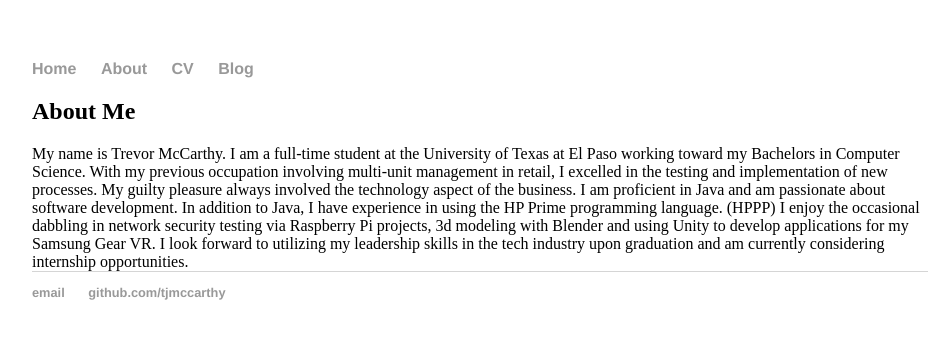
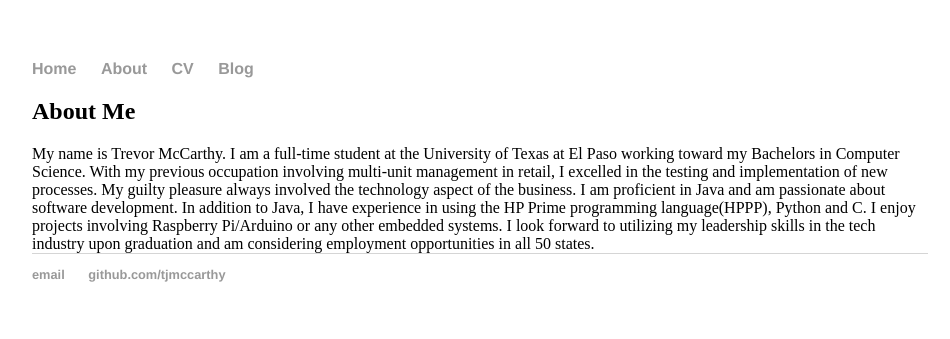
Before and after one commit to tjmccarthy/tjmccarthy.github.io, a Jekyll site: the page built from about/index.html, in a window 1280 px wide. Shown: the top 339 px of the page, without its empty margins (160-1110 px from the left). Built offline with Jekyll 4.4.1, drawn with Linux system fonts in a browser that asks for light colours.

Commit message:
Update index.html

```diff
--- a/about/index.html
+++ b/about/index.html
@@ -9,6 +9,5 @@ With my previous occupation involving multi-unit management in retail, I excelle
 guilty pleasure always involved the technology aspect of the business.
 
 I am proficient in Java and am passionate about software development. In addition to Java, I have experience in using the HP Prime
-programming language. (HPPP) I enjoy the occasional dabbling in network security testing via Raspberry Pi projects, 3d modeling with
-Blender and using Unity to develop applications for my Samsung Gear VR. I look forward to utilizing my leadership skills in the tech
-industry upon graduation and am currently considering internship opportunities.
+programming language(HPPP), Python and C. I enjoy projects involving Raspberry Pi/Arduino or any other embedded systems.
+I look forward to utilizing my leadership skills in the tech industry upon graduation and am considering employment opportunities in all 50 states.
```
